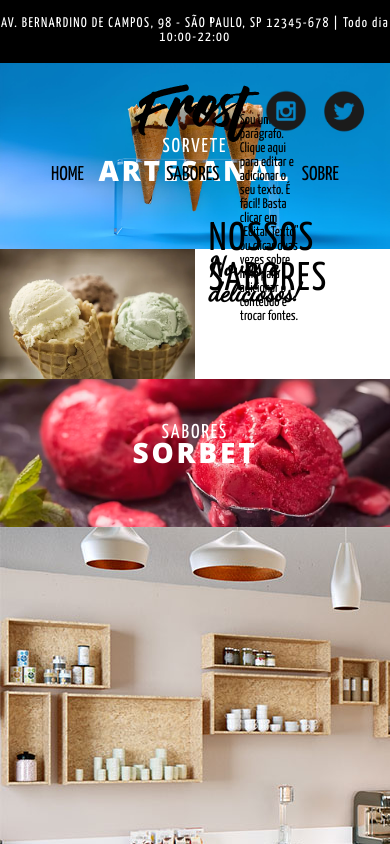
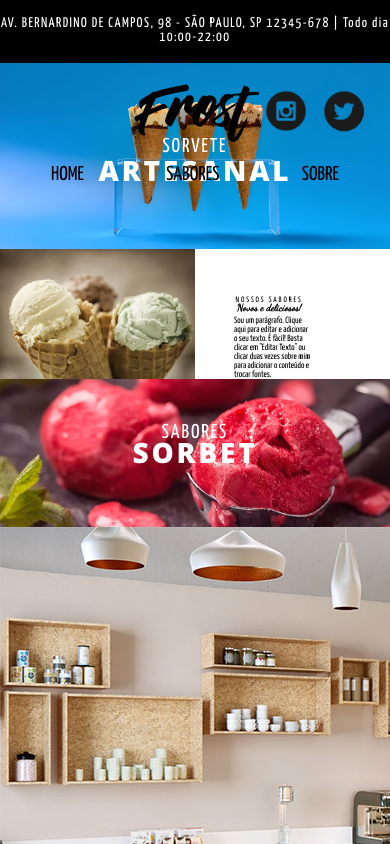
Before and after one commit to CauAguiar/Sorveteria-Frost, a plain HTML site: page index.html in a window 390 px wide. Shown: the top 844 px of the page. Drawn offline with nearby package versions, Linux system fonts and the light colour scheme.

Commit message:
Update style.css

```diff
--- a/style.css
+++ b/style.css
@@ -27,6 +27,13 @@ header {
 	display: block;
     margin-left: auto;
     margin-right: auto;
+}
+
+#logo a {
+	margin-left: auto;
+    margin-right: auto;
+	display: block;
+	width: 140px;
 }
 
 
@@ -144,7 +151,7 @@ header {
 .segundo .h3-preto {
 	position: absolute;
 	left: 69%;
-	bottom: 61%;
+	top: 37%;
 	transform: translateX(-50%);
 
 }
@@ -152,7 +159,7 @@ header {
 .segundo .h4-preto {
 	position: absolute;
   	left: 69%;
-  	bottom: 56%;
+  	top: 42%;
 	transform: translateX(-50%);
 
 }
@@ -160,13 +167,13 @@ header {
 .segundo .p-preto {
 	position: absolute;
 	width: 15%;
-  	left: 69%;
-  	bottom: 42%;
+  	left: 70%;
+  	top: 52%;
 	transform: translateX(-50%);
 }
 
 .h3-preto {
-	font-size: 40px;
+	font-size: clamp(5px, 2vw, 40px);
 	text-transform: uppercase;
 	letter-spacing: 1.9px;
 	color: black;
@@ -174,14 +181,14 @@ header {
 
 .h4-preto {
 	font-family: 'Dancing Script', cursive;
-	font-size: 26px;
+	font-size: clamp(10px, 2vw, 26px);
 	letter-spacing: 0px;
 	color: black;
 	font-weight: bold;
 }
 
 .p-preto {
-	font-size: clamp(14px, 2vw, 17px);
+	font-size: clamp(9px, 1vw, 21px);
 	color: black;
 }
 
@@ -193,7 +200,7 @@ header {
 	background-size: 100%;
 }
 
-.parallax-inner{
+.parallax-inner {
 	padding-top: 19%;
 	padding-bottom: 19%;
 }
@@ -225,4 +232,10 @@ header {
 	.abas li:first-child {
 		margin: 0 0 0 0;
 	}
+
+	.segundo .p-preto {
+		width: 20%;
+	}
+
+
 }
```
